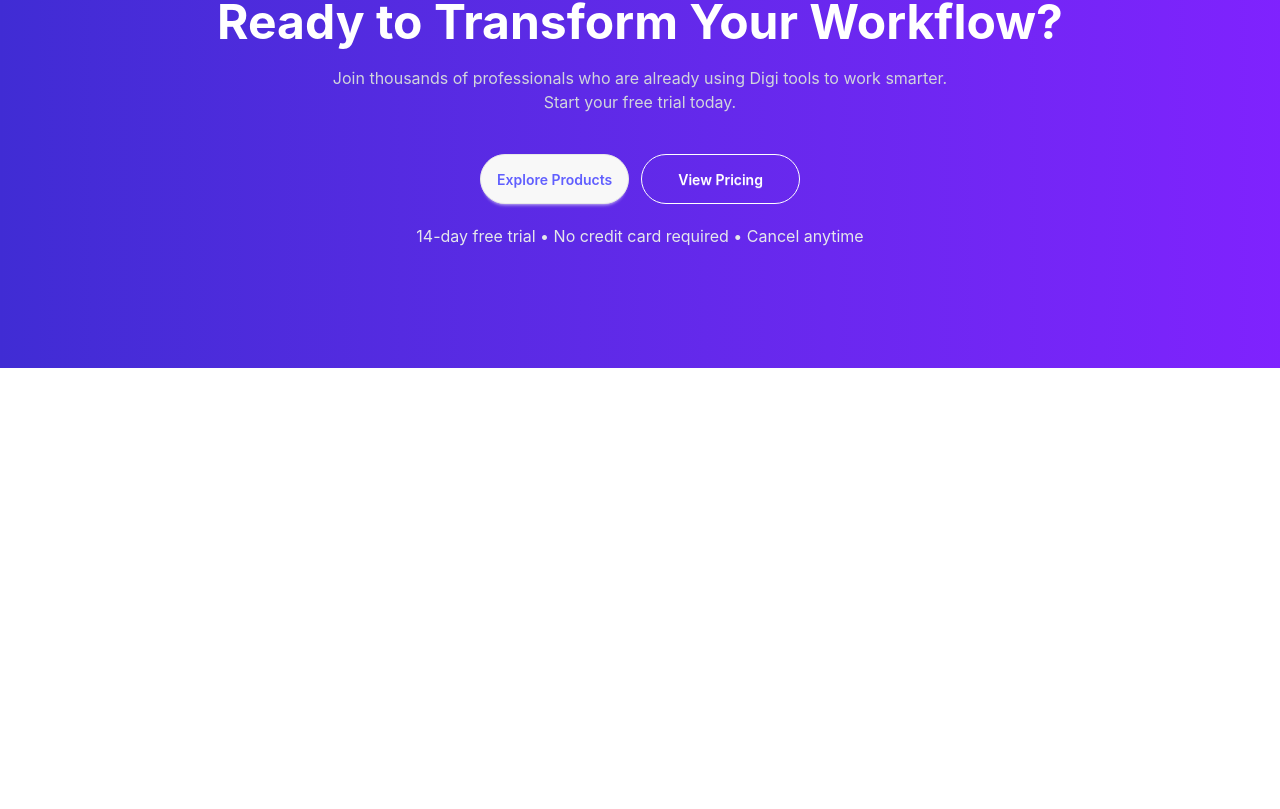
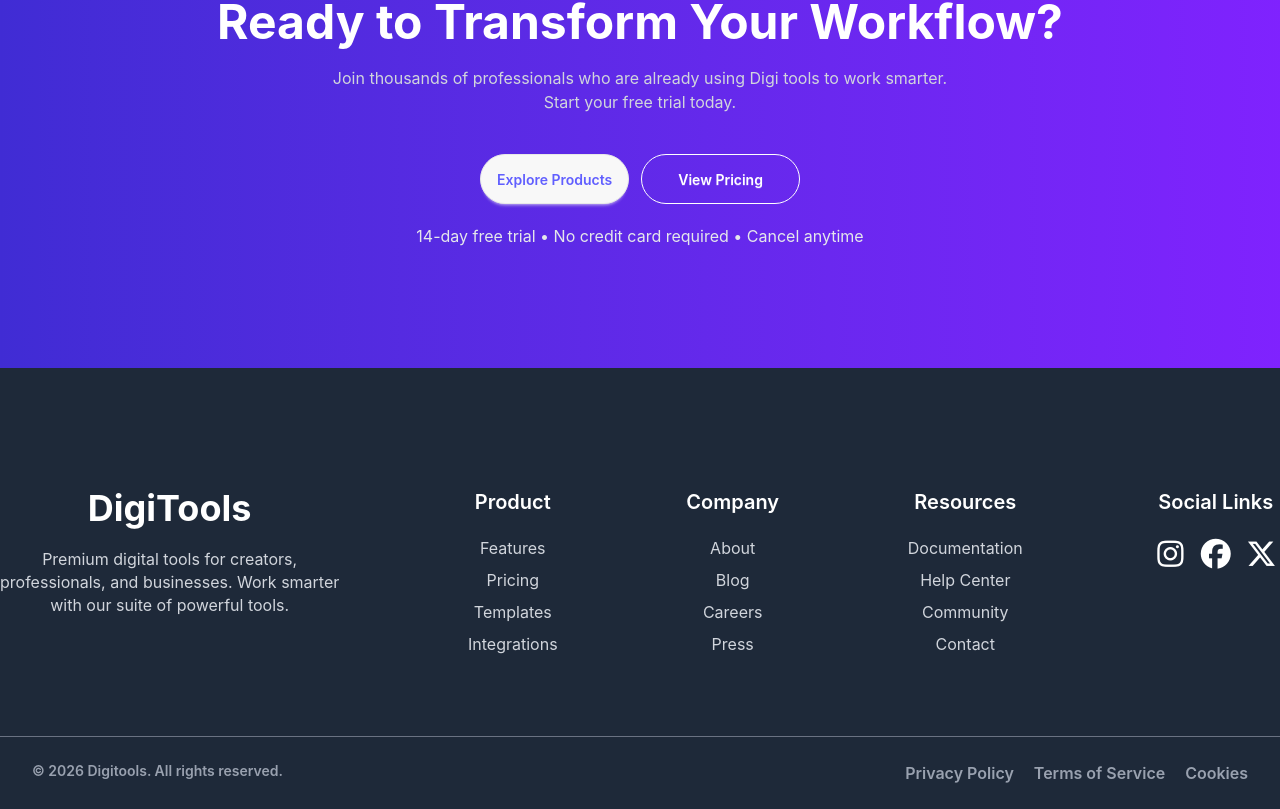
Before and after one commit to mdkamrul50/Digitools-platfoemA6, a React (Vite) app: page / in a window 1280 px wide. Shown: the part 4774-5583 px from the top of the page. Before the commit the page ends 5142 px from the top, so only its background shows below. Built offline with nearby package versions, Linux system fonts and the light colour scheme.

Commit message:
Add react-toastify for notifications and enhance component styling for responsiveness

```diff
--- a/package.json
+++ b/package.json
@@ -14,6 +14,7 @@
     "daisyui": "^5.5.19",
     "react": "^19.2.4",
     "react-dom": "^19.2.4",
+    "react-toastify": "^11.0.5",
     "tailwindcss": "^4.2.2"
   },
   "devDependencies": {
--- a/src/App.jsx
+++ b/src/App.jsx
@@ -10,6 +10,7 @@ import Pricing from './Component/Pricing/Pricing';
 import WorkFlow from './Component/WorkFlow/WorkFlow';
 import FooterSection from './Component/FooterSection/FooterSection';
 import { CartSection } from './Component/CartSection/CartSection';
+import { ToastContainer } from 'react-toastify';
 
 const productLoad = async () => {
   const res = await fetch('/products/Products.json');
@@ -25,6 +26,7 @@ function App() {
 
   return (
     <>
+      <ToastContainer />
       <Navber buyProduct={buyProduct}></Navber>
       <BannerSection></BannerSection>
       <Stars></Stars>
@@ -51,7 +53,7 @@ function App() {
       <GetStart></GetStart>
       <Pricing></Pricing>
       <WorkFlow></WorkFlow>
-      {/* <FooterSection></FooterSection> */}
+      <FooterSection></FooterSection>
     </>
   );
 }
--- a/src/Component/FooterSection/FooterSection.jsx
+++ b/src/Component/FooterSection/FooterSection.jsx
@@ -3,10 +3,10 @@ import React from 'react';
 const FooterSection = () => {
   return (
     <div className="bg-gray-800 text-white pt-30">
-      <div className=" container mx-auto flex justify-between border-b border-b-gray-500 pb-20 ">
+      <div className=" container mx-auto grid grid-cols-2 text-center md:flex  justify-between border-b border-b-gray-500 pb-20 px-3 md:px-0">
         <div className="">
-          <h4 className="text-4xl font-bold pb-5">DigiTools</h4>
-          <p className="text-gray-300">
+          <h4 className="text-3xl md:text-4xl font-bold pb-5">DigiTools</h4>
+          <p className="text-gray-300 text-sm md:text-[16px]">
             Premium digital tools for creators,
             <br /> professionals, and businesses. Work smarter <br /> with our
             suite of powerful tools.
@@ -39,9 +39,9 @@ const FooterSection = () => {
             <li>Contact</li>
           </ul>
         </div>
-        <div className=" ">
+        <div className=" mt-3 md:mt-0">
           <h4 className="text-xl font-semibold pb-5">Social Links</h4>
-          <div className="flex gap-2 text-3xl">
+          <div className="flex justify-center md:justify-self-start gap-2 text-3xl">
             <div>
               <i className="fa-brands fa-instagram"></i>
             </div>
@@ -54,12 +54,14 @@ const FooterSection = () => {
           </div>
         </div>
       </div>
-      <div className='py-6 flex justify-between container mx-auto text-gray-400 font-semibold'>
-        <div>© 2026 Digitools. All rights reserved.</div>
-        <div className='flex gap-5'>
+      <div className="py-6 flex md:justify-between text-center md:text-start container mx-auto text-gray-400 font-semibold px-8">
+        <div className="text-sm md:text[16px] pr-1 md:pr-0">
+          © 2026 Digitools. All rights reserved.
+        </div>
+        <div className="flex  gap-0 md:gap-5 px-3 md:px-0">
           <p>Privacy Policy </p>
-          <p>Terms of Service </p>
-          <p> Cookies</p>
+          <p className="">Terms of Service </p>
+          <p className="hidden md:inline-block"> Cookies</p>
         </div>
       </div>
     </div>
--- a/src/Component/Item/Item.jsx
+++ b/src/Component/Item/Item.jsx
@@ -7,7 +7,7 @@ const Item = ({ item, setBuyProduct }) => {
   const handelClick = () => {
     setBuyProduct((prev) => {
       const exists = prev.find((items) => items.id === item.id);
-
+    toast.success('Wow so easy!');
       if (exists) {
         return prev;
       }
--- a/src/Component/Pricing/Pricing.jsx
+++ b/src/Component/Pricing/Pricing.jsx
@@ -3,8 +3,8 @@ import React from 'react'
 const Pricing = () => {
   return (
     <div className="my-32">
-      <div className="text-center space-y-5">
-        <h3 className="text-6xl font-bold text-gray-700">
+      <div className="text-center space-y-5 px-3 md:px-0">
+        <h3 className="text-4xl md:text-6xl font-bold text-gray-700">
           Simple, Transparent Pricing
         </h3>
         <p className="text-gray-500 text-xl pb-8">
@@ -12,7 +12,7 @@ const Pricing = () => {
         </p>
       </div>
       <div
-        className="flex gap-8 container mx-auto
+        className="flex flex-col px-4 md:px-0 md:flex-row gap-8 container mx-auto
       "
       >
         <div className="p-6 rounded-3xl flex-1 bg-gray-100">
--- a/src/Component/WorkFlow/WorkFlow.jsx
+++ b/src/Component/WorkFlow/WorkFlow.jsx
@@ -4,14 +4,14 @@ const WorkFlow = () => {
   return (
     <div className="bg-linear-to-r from-[#402cd4] to-violet-600 flex items-center justify-center ">
       <div className=" container mx-auto py-30 text-center">
-        <h3 className="text-5xl font-bold text-white pb-5">
+        <h3 className="text-3xl md:text-5xl font-bold text-white pb-5">
           Ready to Transform Your Workflow?
         </h3>
-        <p className="text-gray-300 pb-10">
+        <p className="text-gray-300 pb-10 px-2 md:px-0">
           Join thousands of professionals who are already using Digi tools to
           work smarter. <br /> Start your free trial today.
         </p>
-        <button className="btn rounded-full py-6 mr-3 text-indigo-500">
+        <button className="btn rounded-full py-6 mr-3 text-indigo-500 mb-2 md:mb-0">
           Explore Products
         </button>
         <button className="btn btn-outline border-white py-6 px-9 rounded-full text-white hover:text-black ">
```
Also changed, not shown: 1 other file (tests, documents, lock files or other folders).
